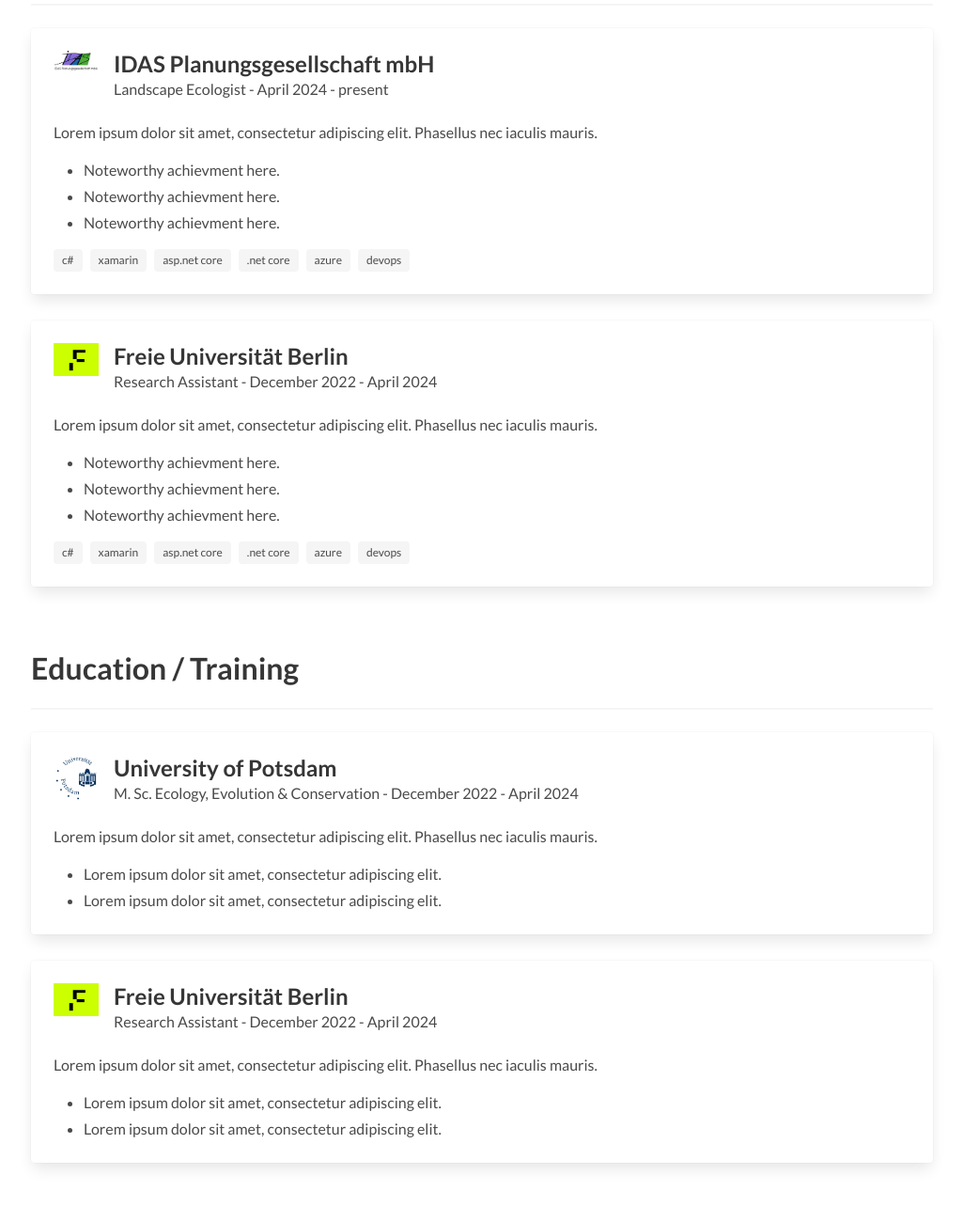
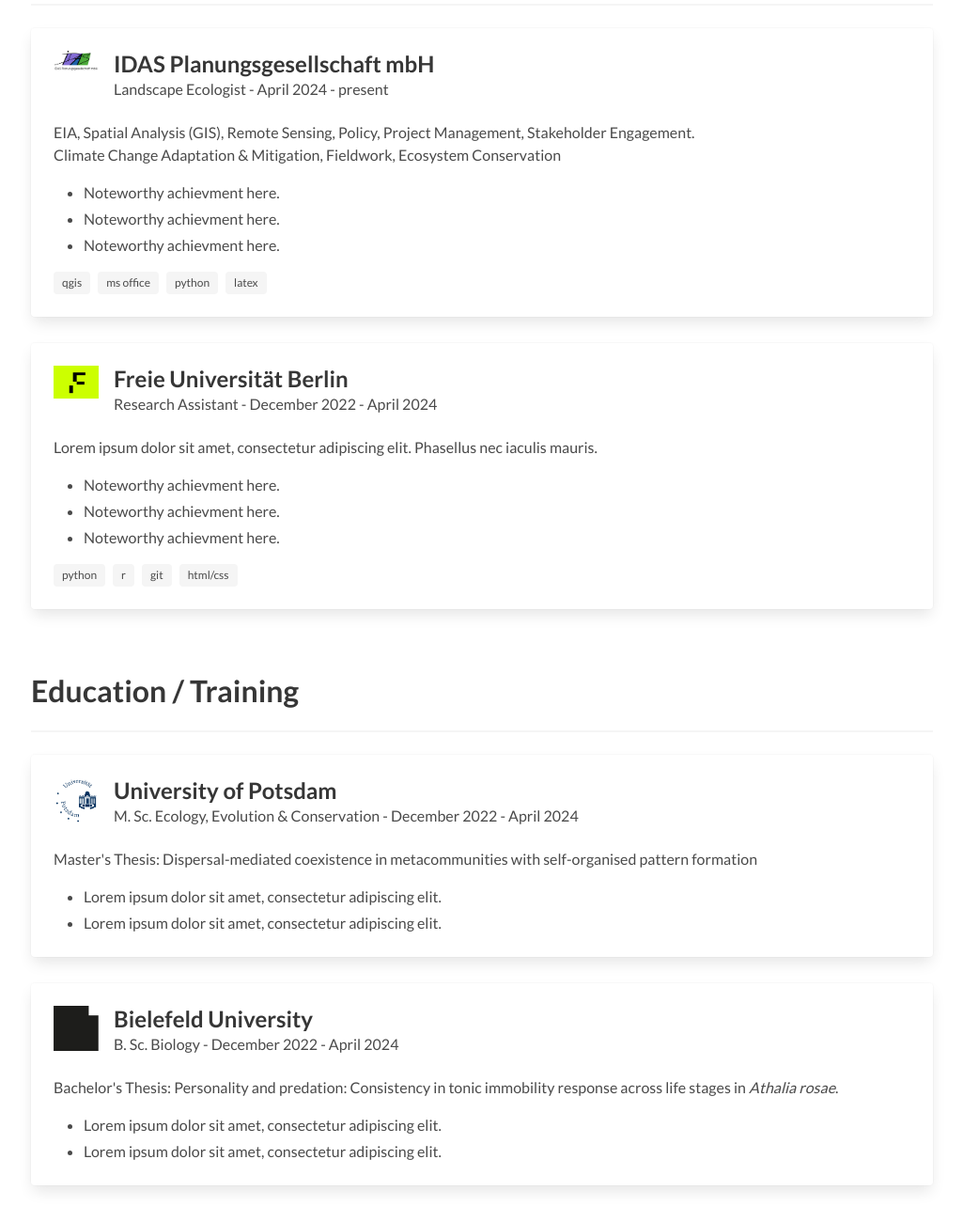
Before and after one commit to rbnmj/rbnmj.github.io, a plain HTML site: page index.html in a window 1280 px wide. Shown: the part 760-2060 px from the top of the page at 94% size, without its empty margins (127-1152 px from the left). Drawn offline with Linux system fonts and the light colour scheme.

Commit message:
content update

```diff
--- a/index.html
+++ b/index.html
@@ -25,14 +25,19 @@
     </div>
     <div class="navbar-menu">
       <div class="navbar-end">
-        <div class="navbar-item">
+        <!-- <div class="navbar-item">
           <a href="https://github.com/rbnmj" class="icon is-large has-text-light">
             <i class="fab fa-2x fa-github"></i>
           </a>
-        </div>
+        </div> -->
         <div class="navbar-item">
           <a href="https://www.linkedin.com/in/ruben-jardner/" class="icon is-large has-text-light">
             <i class="fab fa-2x fa-linkedin-in"></i>
+          </a>
+        </div>
+        <div class="navbar-item">
+          <a href="mailto:rmjardner@outlook.de" class="icon is-large has-text-light">
+            <i class="fas fa-2x fa-envelope"></i>
           </a>
         </div>
       </div>
@@ -55,7 +60,7 @@
               Ruben M Jardner
             </h1>
             <h2 class="subtitle">
-              Data Analytics, Dynamical Models, Environmental Impact Assessments
+              Data Science and Environmental Assessments (EIA/SEA)
             </h2>
             <!-- <p>
               <a href="docs/resume.txt" class="icon has-text-light">
@@ -98,19 +103,18 @@
             </div>
           </div>
           <div class="content">
-            <p>Lorem ipsum dolor sit amet, consectetur adipiscing elit. Phasellus nec iaculis mauris.</p>
+            <p>EIA, Spatial Analysis (GIS), Remote Sensing, Policy, Project Management, Stakeholder Engagement.<br>
+            Climate Change Adaptation & Mitigation, Fieldwork, Ecosystem Conservation</p>
             <ul>
               <li>Noteworthy achievment here.</li>
               <li>Noteworthy achievment here.</li>
               <li>Noteworthy achievment here.</li>
             </ul>
             <div class="tags">
-              <span class="tag">c#</span>
-              <span class="tag">xamarin</span>
-              <span class="tag">asp.net core</span>
-              <span class="tag">.net core</span>
-              <span class="tag">azure</span>
-              <span class="tag">devops</span>
+              <span class="tag">qgis</span>
+              <span class="tag">ms office</span>
+              <span class="tag">python</span>
+              <span class="tag">latex</span>
             </div>
           </div>
         </div>
@@ -137,12 +141,10 @@
               <li>Noteworthy achievment here.</li>
             </ul>
             <div class="tags">
-              <span class="tag">c#</span>
-              <span class="tag">xamarin</span>
-              <span class="tag">asp.net core</span>
-              <span class="tag">.net core</span>
-              <span class="tag">azure</span>
-              <span class="tag">devops</span>
+              <span class="tag">python</span>
+              <span class="tag">r</span>
+              <span class="tag">git</span>
+              <span class="tag">html/css</span>
             </div>
           </div>
         </div>
@@ -169,8 +171,7 @@
             </div>
           </div>
           <div class="content">
-            Lorem ipsum dolor sit amet, consectetur adipiscing elit.
-            Phasellus nec iaculis mauris.
+            Master's Thesis: Dispersal-mediated coexistence in metacommunities with self-organised pattern formation
             <ul>
               <li>Lorem ipsum dolor sit amet, consectetur adipiscing elit.</li>
               <li>Lorem ipsum dolor sit amet, consectetur adipiscing elit.</li>
@@ -183,18 +184,17 @@
           <div class="media">
             <div class="media-left">
               <figure class="image is-48x48">
-                <img src="img/fuberlin-logo.jpg" alt="Placeholder image">
+                <img src="img/UniBi_Logo.png" alt="Placeholder image">
               </figure>
             </div>
             <div class="media-content">
-              <p class="title is-4">Freie Universität Berlin</p>
-              <p class="subtitle is-6">Research Assistant - <time datetime="2022-11">December 2022</time> - <time
+              <p class="title is-4">Bielefeld University</p>
+              <p class="subtitle is-6">B. Sc. Biology - <time datetime="2022-11">December 2022</time> - <time
                   datetime="2024-4">April 2024</time></p>
             </div>
           </div>
           <div class="content">
-            Lorem ipsum dolor sit amet, consectetur adipiscing elit.
-            Phasellus nec iaculis mauris.
+            Bachelor's Thesis: Personality and predation: Consistency in tonic immobility response across life stages in <i>Athalia rosae</i>.
             <ul>
               <li>Lorem ipsum dolor sit amet, consectetur adipiscing elit.</li>
               <li>Lorem ipsum dolor sit amet, consectetur adipiscing elit.</li>
@@ -279,18 +279,10 @@
       <nav class="level">
         <div class="level-item has-text-centered">
           <div>
-            <a href="https://github.com/rbnmj" class="icon is-large">
-              <i class="fab fa-2x fa-github"></i>
-            </a>
-            <p class="heading"><a href="https://github.com/rbnmj">github.com/rbnmj</a></p>
-          </div>
-        </div>
-        <div class="level-item has-text-centered">
-          <div>
             <a href="mailto:rmjardner@outlook.de" class="icon is-large">
               <i class="fas fa-2x fa-envelope"></i>
             </a>
-            <p class="heading"><a href="mailto:rmjardner@outlook.de">rmjardner@outlook.de</a></p>
+            <p class="heading"><a href="mailto:rmjardner@outlook.de">Mail</a></p>
           </div>
         </div>
         <div class="level-item has-text-centered">
@@ -298,7 +290,15 @@
             <a href="https://www.linkedin.com/in/ruben-jardner" class="icon is-large">
               <i class="fab fa-2x fa-linkedin-in"></i>
             </a>
-            <p class="heading"><a href="https://www.linkedin.com/in/ruben-jardner">linkedin</a></p>
+            <p class="heading"><a href="https://www.linkedin.com/in/ruben-jardner">linkedin/ruben-jardner</a></p>
+          </div>
+        </div>
+        <div class="level-item has-text-centered">
+          <div>
+            <a href="https://github.com/rbnmj" class="icon is-large">
+              <i class="fab fa-2x fa-github"></i>
+            </a>
+            <p class="heading"><a href="https://github.com/rbnmj">github/rbnmj</a></p>
           </div>
         </div>
       </nav>
@@ -338,7 +338,7 @@
           <div class="tags">
             <span class="tag">angular</span>
             <span class="tag">mongo</span>
-            <span class="tag">typscript</span>
+            <span class="tag">typescript</span>
             <span class="tag">node</span>
           </div>
 
```
Also changed, not shown: img/UniBi_Logo.png (added), src/dist/img/UniBi_Logo.png (added), src/dist/img/dunder-mifflin-logo.png (deleted), src/dist/img/up-logo.jpg (added), src/dist/index.html.
